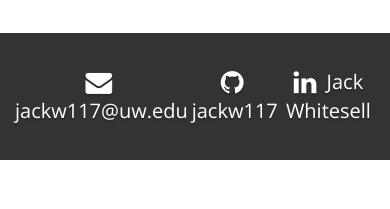
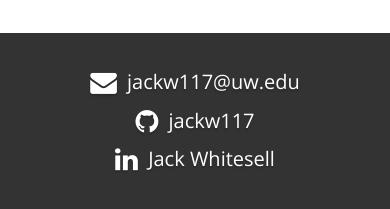
Before and after one commit to jackw117/portfolio, a React app: page / in a window 390 px wide. Shown: the part 3964-4173 px from the top of the page. Before the commit the page ends 4124 px from the top, so only its background shows below. Built offline with nearby package versions, Linux system fonts and the light colour scheme.

Commit message:
contact css updates

```diff
--- a/public/index.html
+++ b/public/index.html
@@ -49,21 +49,17 @@
 
         <div class="redirect" id="contact">
             <div class="container" id="contactContainer">
-                <table id="contactTable">
-                  <tbody>
-                    <tr>
-                        <td>
-                            <a class="contact" href="mailto:jackw117@uw.edu"><i class="fa fa-lg fa-envelope"></i> jackw117@uw.edu</a>
-                        </td>
-                        <td>
-                            <a class="contact" href="https://github.com/jackw117"><i class="fa fa-lg fa-github"></i> jackw117</a>
-                        </td>
-                        <td>
-                            <a class="contact" href="https://www.linkedin.com/in/jack-whitesell/"><i class="fa fa-lg fa-linkedin"></i> Jack Whitesell</a>
-                        </td>
-                    </tr>
-                  </tbody>
-                </table>
+              <div class="col-xs-12 col-sm-12 col-md-4">
+                <a class="contact" href="mailto:jackw117@uw.edu"><i class="fa fa-lg fa-envelope"></i> jackw117@uw.edu</a>
+              </div>
+
+              <div class="col-xs-12 col-sm-12 col-md-4">
+                <a class="contact" href="https://github.com/jackw117"><i class="fa fa-lg fa-github"></i> jackw117</a>
+              </div>
+
+              <div class="col-xs-12 col-sm-12 col-md-4">
+                <a class="contact" href="https://www.linkedin.com/in/jack-whitesell/"><i class="fa fa-lg fa-linkedin"></i> Jack Whitesell</a>
+              </div>
             </div>
         </div>
     </body>
--- a/src/main.css
+++ b/src/main.css
@@ -80,12 +80,16 @@ th, td {
 	background-color: #333;
 }
 
-#contactTable td {
-	width: 33%;
+#contactContainer {
+	text-align: center;
 }
 
-#contactTable a {
+#contactContainer a {
 	font-size: 20px;
+}
+
+#contactContainer div {
+	margin-bottom: 10px;
 }
 
 #name {
@@ -189,10 +193,3 @@ th, td {
     vertical-align: middle;
     float: none;
 }
-
-@media screen and (max-width: 992px) {
-	/*#projects div:nth-child(even) {
-		display: flex;
-		flex-direction: column-reverse;
-	}*/
-}
```
